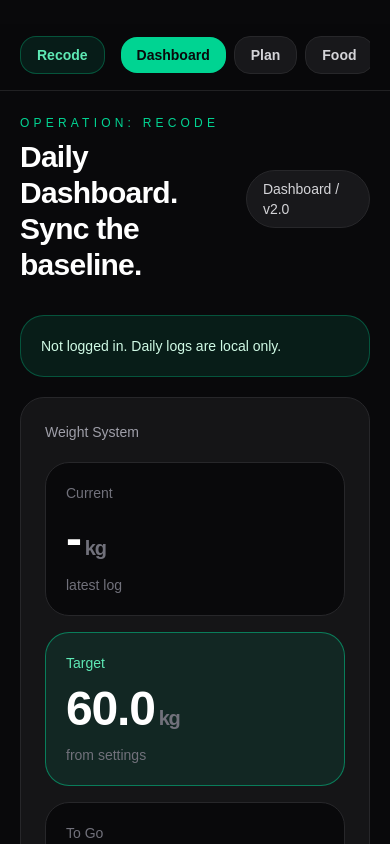
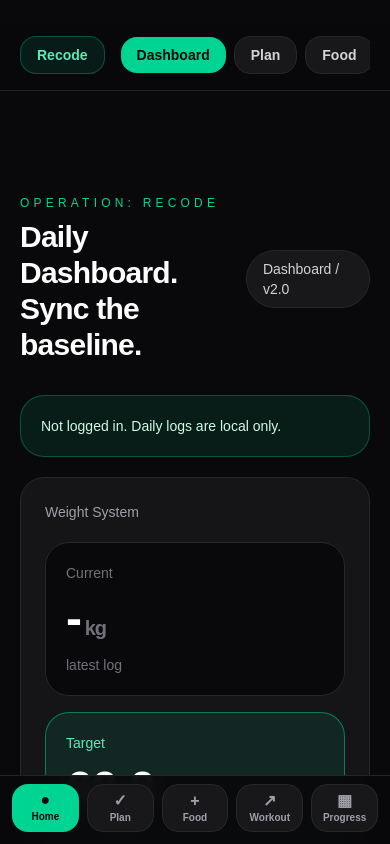
Before and after one commit to ptjaijai/operation-recode, a Next.js app: page / in a window 390 px wide. Shown: the top 844 px of the page. Built offline with nearby package versions, Linux system fonts and the light colour scheme; no server answers.

Commit message:
Add mobile bottom navigation

```diff
--- a/app/AppNav.tsx
+++ b/app/AppNav.tsx
@@ -15,10 +15,24 @@ const links = [
   { href: "/login", label: "Account" },
 ];
 
+const bottomLinks = [
+  { href: "/", label: "Home", icon: "●" },
+  { href: "/plan", label: "Plan", icon: "✓" },
+  { href: "/food", label: "Food", icon: "+" },
+  { href: "/workout", label: "Workout", icon: "↗" },
+  { href: "/progress", label: "Progress", icon: "▦" },
+];
+
+function isActivePath(pathname: string, href: string) {
+  if (href === "/") return pathname === "/";
+  return pathname.startsWith(href);
+}
+
 export default function AppNav() {
   const pathname = usePathname();
 
   return (
+    <>
       <header className="sticky top-0 z-50 -mx-5 mb-6 border-b border-zinc-800/80 bg-zinc-950/90 px-5 py-3 backdrop-blur md:-mx-8 md:px-8">
         <div className="mx-auto flex w-full max-w-7xl items-center gap-3 overflow-x-auto pb-1">
           <Link
@@ -30,10 +44,7 @@ export default function AppNav() {
 
           <nav className="flex min-w-max items-center gap-2">
             {links.map((link) => {
-            const isActive =
-              link.href === "/"
-                ? pathname === "/"
-                : pathname.startsWith(link.href);
+              const isActive = isActivePath(pathname, link.href);
 
               return (
                 <Link
@@ -52,5 +63,33 @@ export default function AppNav() {
           </nav>
         </div>
       </header>
+
+      <nav className="fixed bottom-0 left-0 right-0 z-50 border-t border-zinc-800/90 bg-zinc-950/95 px-3 pb-3 pt-2 backdrop-blur md:hidden">
+        <div className="mx-auto grid max-w-md grid-cols-5 gap-2">
+          {bottomLinks.map((link) => {
+            const isActive = isActivePath(pathname, link.href);
+
+            return (
+              <Link
+                key={link.href}
+                href={link.href}
+                className={
+                  isActive
+                    ? "rounded-2xl bg-emerald-400 px-2 py-2 text-center text-xs font-black text-zinc-950"
+                    : "rounded-2xl border border-zinc-800 bg-zinc-900 px-2 py-2 text-center text-xs font-bold text-zinc-400"
+                }
+              >
+                <span className="block text-base leading-none">{link.icon}</span>
+                <span className="mt-1 block text-[10px] leading-none">
+                  {link.label}
+                </span>
+              </Link>
+            );
+          })}
+        </div>
+      </nav>
+
+      <div className="h-20 md:hidden" />
+    </>
   );
 }
```
Lines whose indentation alone changed are shown as unchanged.
